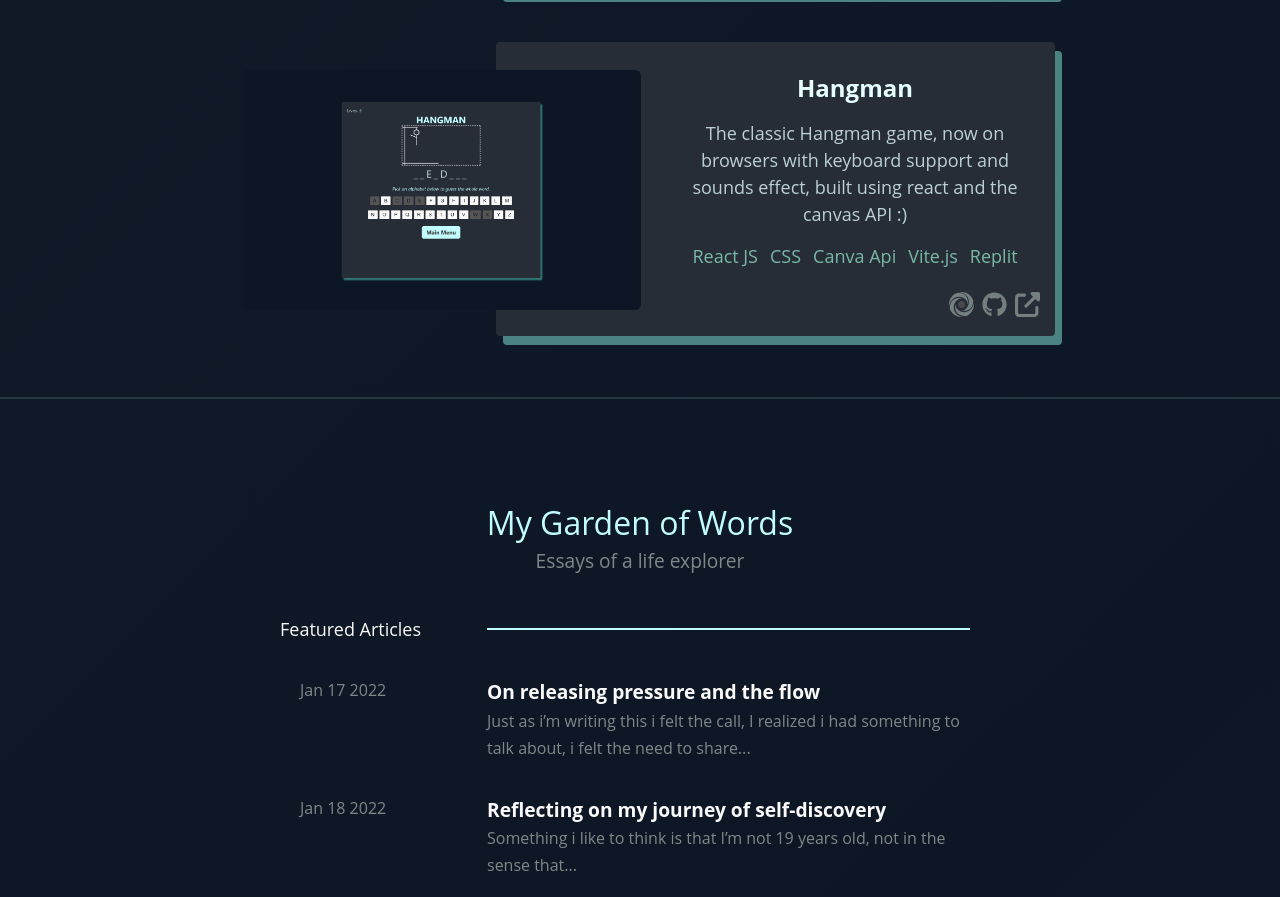
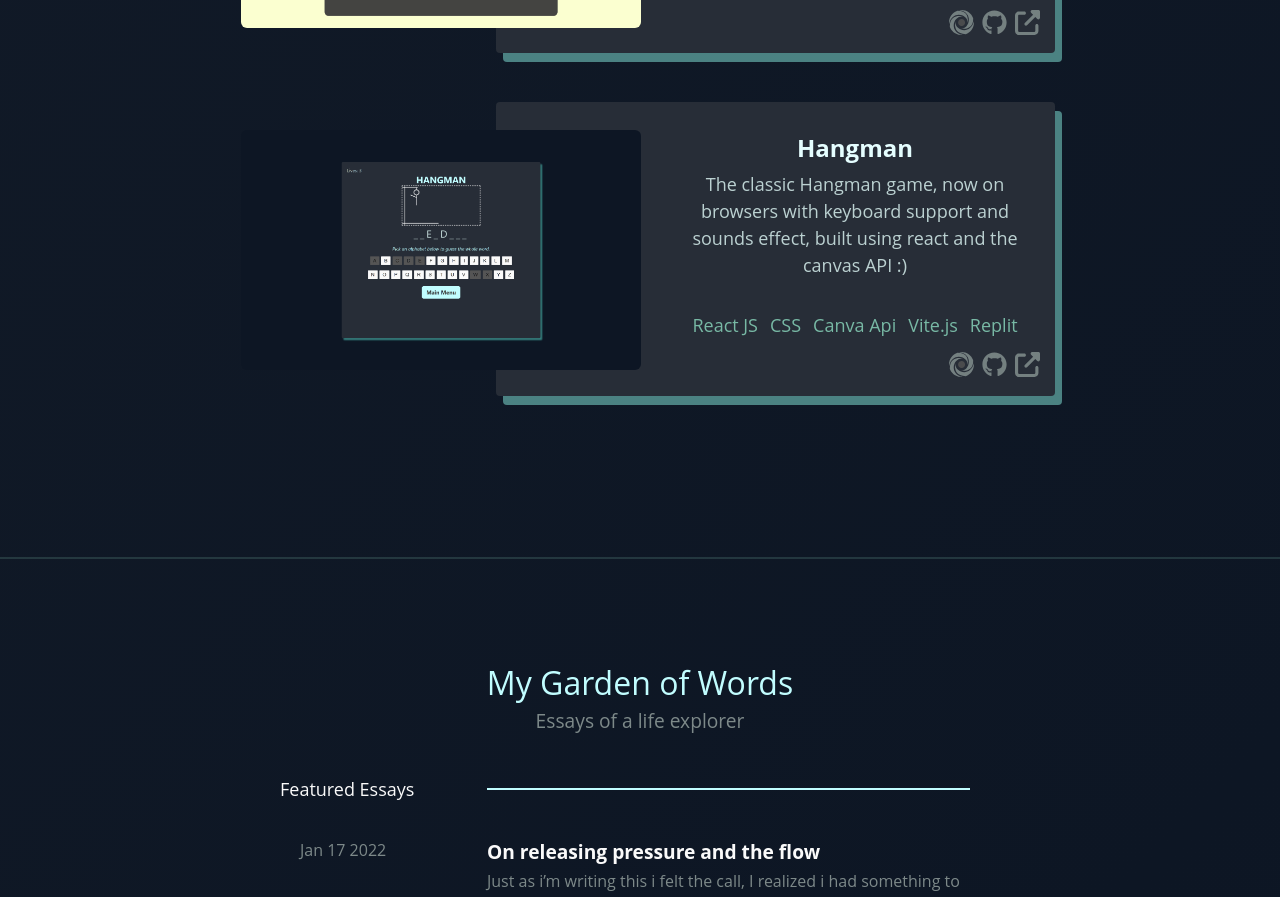
Before and after one commit to androso/portfolio-v2, a Next.js app: page / in a window 1280 px wide. Shown: the part 1900-2797 px from the top of the page. Built offline with nearby package versions, Linux system fonts and the light colour scheme.

Commit message:
replacing margin for padding inside sections

```diff
--- a/components/Blog.js
+++ b/components/Blog.js
@@ -51,6 +51,7 @@ export default function Blog() {
 
 					title="My Garden of Words"
 					subtitle="Essays of a life explorer"
+					type="Essays"
 					blog={personalBlog}
 				/>
 			</div>
@@ -58,7 +59,7 @@ export default function Blog() {
 	);
 }
 
-function BlogFeed({ blog, title, subtitle}) {
+function BlogFeed({ blog, title, subtitle, type}) {
 	return (
 		<>
 			<h2 className="title">
@@ -68,7 +69,11 @@ function BlogFeed({ blog, title, subtitle}) {
 			</h2>
 			<h3 className="shadow-subtitle">{subtitle}</h3>
 			<div className="feed-head">
-				<p className="featured-text">Featured Articles</p>
+				<p className="featured-text">
+					<a href={blog.src} target="_blank" alt={Blog.src}>
+						Featured {type}
+					</a>
+				</p>
 				<span className="line-divider"></span>
 			</div>
 			{blog.blogs.map(post => {
--- a/components/Hero.js
+++ b/components/Hero.js
@@ -46,15 +46,7 @@ const socialLinks = [
 export default function Hero({title, subtitle}) {
 	return (
 		<StyledHero className="container" id="Home">
-    {/*
-			<Image
-				className="avatar"
-				src={"/avatar-ivvana.png"}
-				alt="Anibal Andrade"
-				width="203px"
-				height="203px"
-			/>
-          */}
+
 		  <img className="avatar" src="/avatar-ivvana.png" alt="Anibal Andrade" title="that's me!! " />
 			<h1 className="title">{title}</h1>
 			<h2 className="profession subtitle">{subtitle}</h2>
@@ -84,7 +76,7 @@ export default function Hero({title, subtitle}) {
 
 			</div>
 			<div className="landing learn-more">
-				<Link href="#about_me">
+				<Link href="#About">
 					<a>
 						<FontAwesomeIcon icon={faChevronDown} className="blue-icon"/>
 					</a>
--- a/pages/index.js
+++ b/pages/index.js
@@ -10,7 +10,6 @@ const Separator = styled.hr`
 	border: none;
 	height: 2px;
 	background: var(--outstanding-shadow-text);
-margin-bottom: 100px;
 	opacity: 0.2;
 `;
 
--- a/styles/StyledAboutMe.js
+++ b/styles/StyledAboutMe.js
@@ -1,8 +1,8 @@
  import styled from "styled-components";
 
  const StyledAboutMe = styled.section`
-
-	margin-bottom: var(--md-margin-bottom);
+    padding-top: var(--section-top-padding);
+	/* margin-bottom: var(--md-margin-bottom); */
     color: #fafafa;
 
     .container {
--- a/styles/StyledBlog.js
+++ b/styles/StyledBlog.js
@@ -2,6 +2,7 @@ import styled from 'styled-components';
 
 const Blog = styled.section`
     text-align: center;
+    padding-top: var(--section-top-padding);
     margin-bottom: 100px;
     .title {
         font-size: 2rem;
--- a/styles/StyledContact.js
+++ b/styles/StyledContact.js
@@ -1,9 +1,10 @@
 import styled from "styled-components";
 
 const StyledContact = styled.section`
+	padding-top: var(--section-top-padding);
+
     .contact-links {
         display: inline-grid;
-        /* background-color: red; */
         margin-top: 20px;
         margin-bottom: 100px;
     }
--- a/styles/StyledProjects.js
+++ b/styles/StyledProjects.js
@@ -1,7 +1,8 @@
 import styled from "styled-components";
 
 const StyledProjects = styled.section`
-
+	padding-top: calc(var(--section-top-padding) - 40px);
+	margin-bottom: 100px;
     text-align: center;
 
 	.container {
--- a/styles/variables.js
+++ b/styles/variables.js
@@ -6,9 +6,10 @@ const Variables = css`
 		--outstanding-shadow-text: #78b9a5;
 		--subtitle-color: #7d8989;
 		--sm-margin-bottom: 8px;
-		--md-margin-bottofm: 28px;
+		--md-margin-bottom: 28px;
 		--xl-margin-bottom: 34px;
 		--font-stack: 'Open Sans', "Poppins",  -apple-system, BlinkMacSystemFont, system-ui, sans-serif;
+		--section-top-padding: 100px;
 	}
 `;
 export default Variables;
```
Lines whose indentation alone changed are shown as unchanged.
